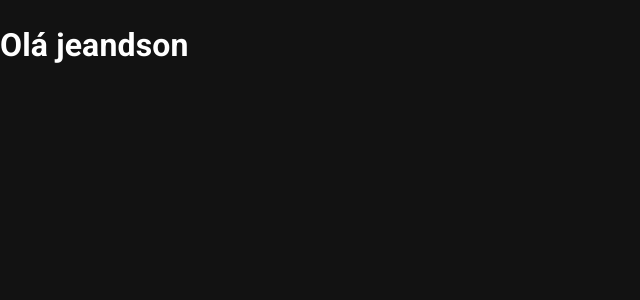
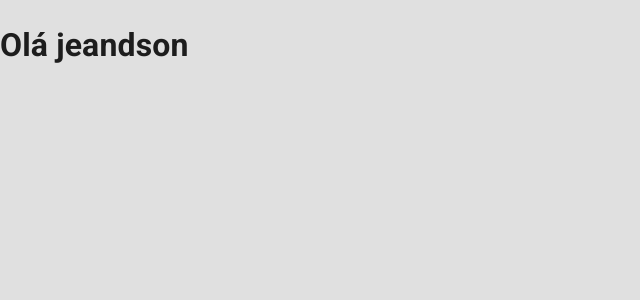
Before and after one commit to jeandsontb/Gestor-Tarefas, a Next.js app: page / in a window 1280 px wide. Shown: the top 300 px of the page, without its empty margins (0-640 px from the left). Built offline with nearby package versions, Linux system fonts and the light colour scheme.

Commit message:
include theme

```diff
--- a/src/pages/_app.tsx
+++ b/src/pages/_app.tsx
@@ -4,17 +4,13 @@ import "@fontsource/roboto/500.css";
 import "@fontsource/roboto/700.css";
 import "../styles/globals.css";
 import type { AppProps } from "next/app";
-import { createTheme, CssBaseline, ThemeProvider } from "@mui/material";
+import { CssBaseline, ThemeProvider } from "@mui/material";
 
-const basicTheme = createTheme({
-  palette: {
-    mode: "dark",
-  },
-});
+import { lightTheme, darkTheme } from "../themes";
 
 function MyApp({ Component, pageProps }: AppProps) {
   return (
-    <ThemeProvider theme={basicTheme}>
+    <ThemeProvider theme={lightTheme}>
       <CssBaseline />
       <Component {...pageProps} />
     </ThemeProvider>
--- /dev/null
+++ b/src/themes/dark-theme.ts
@@ -0,0 +1,7 @@
+import { createTheme } from "@mui/material";
+
+export const darkTheme = createTheme({
+  palette: {
+    mode: "dark",
+  },
+});
--- /dev/null
+++ b/src/themes/index.ts
@@ -0,0 +1,2 @@
+export * from "./light-theme";
+export * from "./dark-theme";
--- /dev/null
+++ b/src/themes/light-theme.ts
@@ -0,0 +1,22 @@
+import { createTheme } from "@mui/material";
+import { grey, red } from "@mui/material/colors";
+
+export const lightTheme = createTheme({
+  palette: {
+    mode: "light",
+    background: {
+      default: grey[300],
+    },
+    primary: {
+      main: "#4a148c",
+    },
+    secondary: {
+      main: "#19857b",
+    },
+    error: {
+      main: red.A400,
+    },
+  },
+
+  components: {},
+});
```
